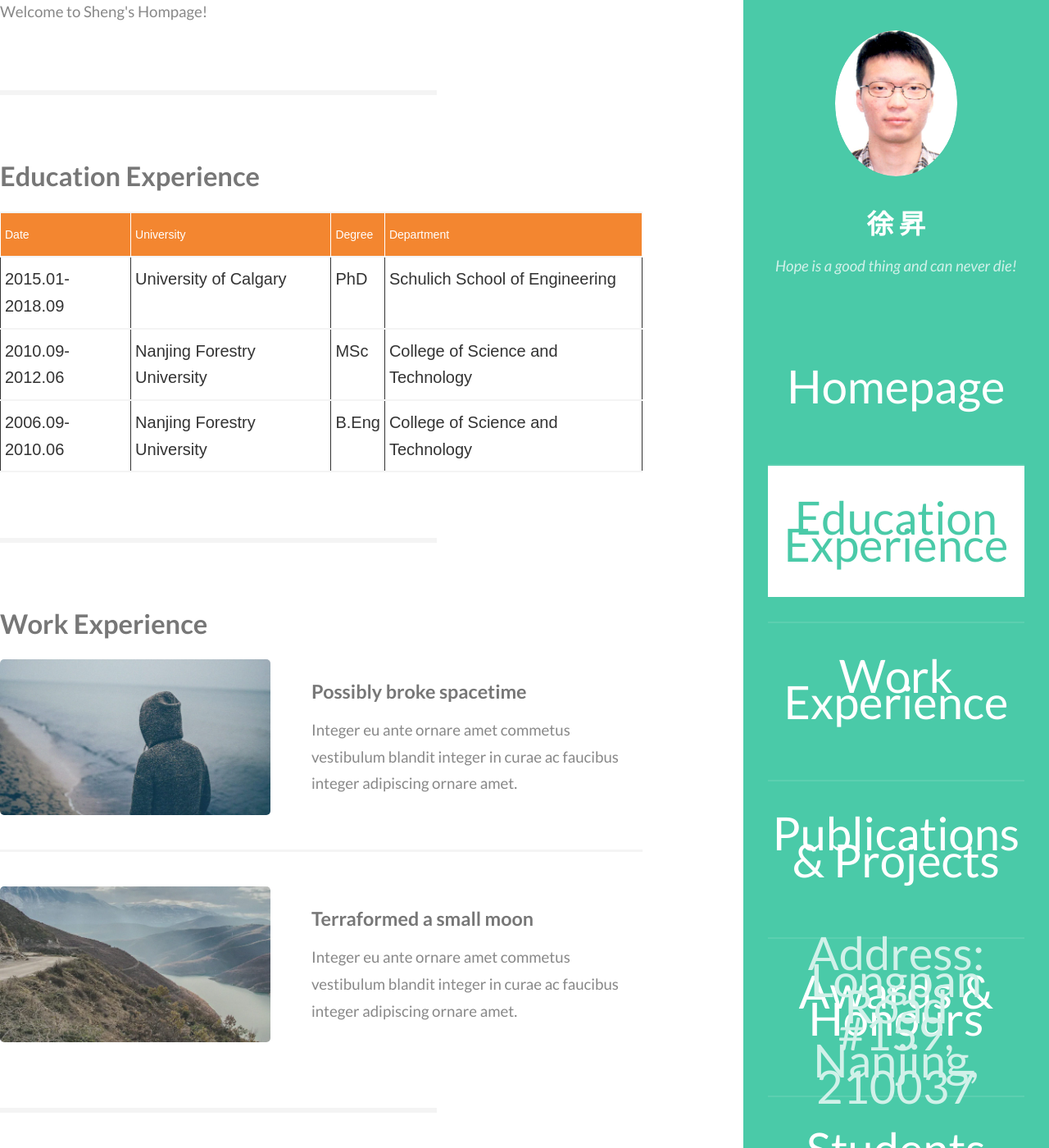
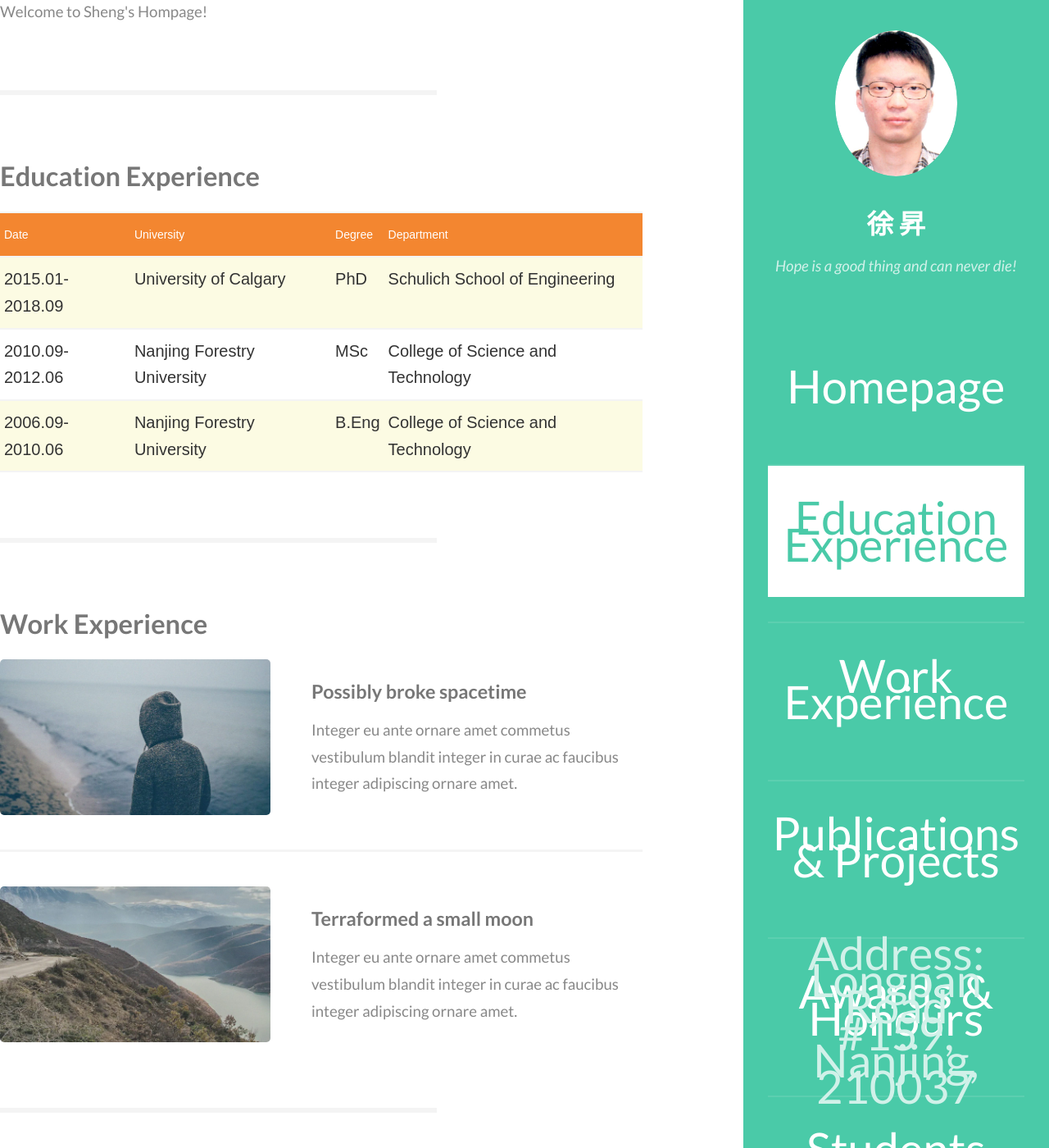
Before and after one commit to lostagex/shengxu, a Jekyll site: the page built from index.html, in a window 1280 px wide and 1400 px high, scrolled down 559 px. Shown: the whole window at 82% size. Built offline with Jekyll 4.4.1, drawn with Linux system fonts in a browser that asks for light colours.

Commit message:
Update index.html

```diff
--- a/index.html
+++ b/index.html
@@ -30,36 +30,36 @@ layout: default
 
 						<style type="text/css">
 						.tg  {border-collapse:collapse;border-spacing:0;border-color:#aaa;}
-							.tg td{font-family:Arial, sans-serif;font-size:14px;padding:10px 5px;border-style:solid;border-width:1px;overflow:hidden;word-break:normal;border-color:#aaa;color:#333;background-color:#fff;}
-							.tg th{font-family:Arial, sans-serif;font-size:14px;font-weight:normal;padding:10px 5px;border-style:solid;border-width:1px;overflow:hidden;word-break:normal;border-color:#aaa;color:#fff;background-color:#f38630;}
-							.tg .tg-7hnu{font-size:20px;border-color:#333333;text-align:left}
-							.tg .tg-xldj{border-color:inherit;text-align:left}
-							.tg .tg-wwri{font-size:20px;border-color:inherit;text-align:left}
+						.tg td{font-family:Arial, sans-serif;font-size:14px;padding:10px 5px;border-style:solid;border-width:0px;overflow:hidden;word-break:normal;border-top-width:1px;border-bottom-width:1px;border-color:#aaa;color:#333;background-color:#fff;}
+						.tg th{font-family:Arial, sans-serif;font-size:14px;font-weight:normal;padding:10px 5px;border-style:solid;border-width:0px;overflow:hidden;word-break:normal;border-top-width:1px;border-bottom-width:1px;border-color:#aaa;color:#fff;background-color:#f38630;}
+						.tg .tg-qtf5{border-color:#000000;text-align:left}
+						.tg .tg-zfbe{font-size:20px;border-color:#ffffff;text-align:left}
+						.tg .tg-hill{background-color:#FCFBE3;font-size:20px;border-color:#ffffff;text-align:left}
 						</style>
 						<table class="tg">
 						  <tr>
-								<th class="tg-xldj">Date</th>
-								<th class="tg-xldj">University</th>
-								<th class="tg-xldj">Degree</th>
-								<th class="tg-xldj">Department</th>
+							<th class="tg-qtf5">Date</th>
+							<th class="tg-qtf5">University</th>
+							<th class="tg-qtf5">Degree</th>
+							<th class="tg-qtf5">Department</th>
 						  </tr>
 						  <tr>
-								<td class="tg-wwri">2015.01-2018.09</td>
-								<td class="tg-wwri">University of Calgary</td>
-								<td class="tg-wwri">PhD</td>
-								<td class="tg-7hnu">Schulich School of Engineering<br></td>
+							<td class="tg-hill">2015.01-2018.09</td>
+							<td class="tg-hill">University of Calgary</td>
+							<td class="tg-hill">PhD</td>
+							<td class="tg-hill">Schulich School of Engineering<br></td>
 						  </tr>
 						  <tr>
-								<td class="tg-wwri">2010.09-2012.06</td>
-								<td class="tg-wwri">Nanjing Forestry University</td>
-								<td class="tg-wwri">MSc</td>
-								<td class="tg-wwri">College of Science and Technology</td>
+							<td class="tg-zfbe">2010.09-2012.06</td>
+							<td class="tg-zfbe">Nanjing Forestry University</td>
+							<td class="tg-zfbe">MSc</td>
+							<td class="tg-zfbe">College of Science and Technology</td>
 						  </tr>
 						  <tr>
-								<td class="tg-wwri">2006.09-2010.06</td>
-								<td class="tg-wwri">Nanjing Forestry University</td>
-								<td class="tg-wwri">B.Eng</td>
-								<td class="tg-wwri">College of Science and Technology</td>
+							<td class="tg-hill">2006.09-2010.06</td>
+							<td class="tg-hill">Nanjing Forestry University</td>
+							<td class="tg-hill">B.Eng</td>
+							<td class="tg-hill">College of Science and Technology</td>
 						  </tr>
 						</table>
 
```
Lines whose indentation alone changed are shown as unchanged.
